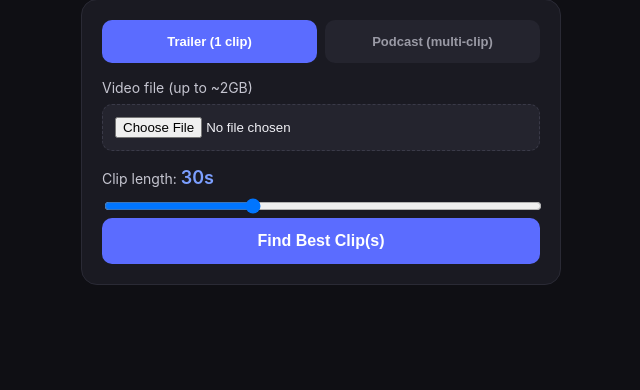
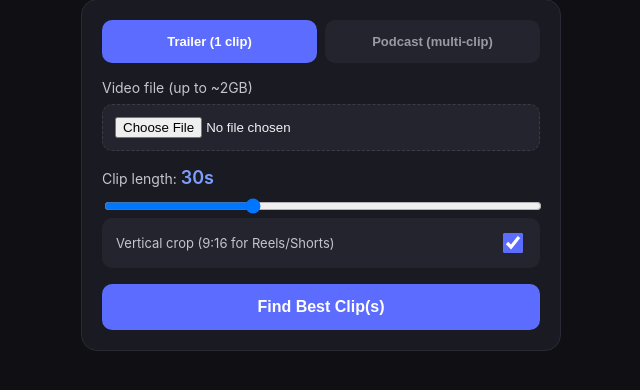
Before and after one commit to roboscripters/whop, a Flask app: page / in a window 1280 px wide. Shown: the part 124-514 px from the top of the page, without its empty margins (319-959 px from the left). Run offline with Flask 3, Linux system fonts and the light colour scheme.

Commit message:
Update index.html

```diff
--- a/templates/index.html
+++ b/templates/index.html
@@ -56,6 +56,27 @@
     font-size: 13px;
   }
   .mode-toggle button.active { background: #5b6cff; color: white; }
+
+  .crop-toggle-row {
+    display: flex;
+    justify-content: space-between;
+    align-items: center;
+    background: #24242e;
+    border-radius: 10px;
+    padding: 12px 14px;
+    margin-bottom: 16px;
+  }
+  .crop-toggle-row label {
+    font-size: 13px;
+    color: #c5c5d0;
+    flex: 1;
+    margin-right: 10px;
+  }
+  .crop-toggle-row input[type="checkbox"] {
+    width: 20px;
+    height: 20px;
+    accent-color: #5b6cff;
+  }
 
   #progressCard { display: none; }
   .stage-label {
@@ -191,6 +212,11 @@
     <div id="clipCountRow" style="display:none;">
       <label for="clipcount">Number of clips: <span class="range-val" id="clipcountVal">3</span></label>
       <input type="range" id="clipcount" min="3" max="5" value="3" step="1">
+    </div>
+
+    <div class="crop-toggle-row">
+      <label for="verticalCrop" style="margin-bottom:0;">Vertical crop (9:16 for Reels/Shorts)</label>
+      <input type="checkbox" id="verticalCrop" checked>
     </div>
 
     <button id="processBtn">Find Best Clip(s)</button>
@@ -383,11 +409,13 @@ document.getElementById('processBtn').addEventListener('click', async () => {
   }
 
   const nClips = currentMode === 'podcast' ? clipcountInput.value : 1;
+  const verticalCrop = document.getElementById('verticalCrop').checked;
 
   const formData = new FormData();
   formData.append('video', fileInput.files[0]);
   formData.append('clip_len', cliplenInput.value);
   formData.append('n_clips', nClips);
+  formData.append('vertical_crop', verticalCrop);
 
   btn.disabled = true;
   errorBox.style.display = 'none';
```
